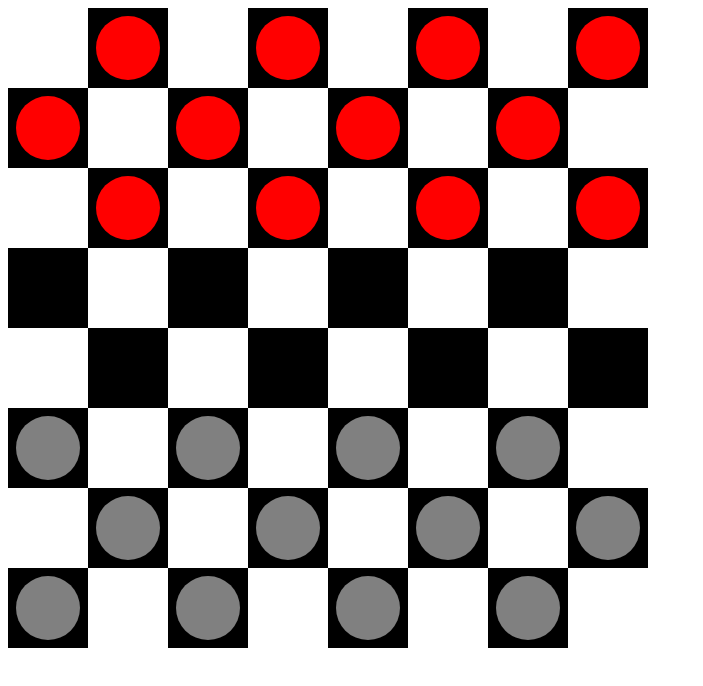
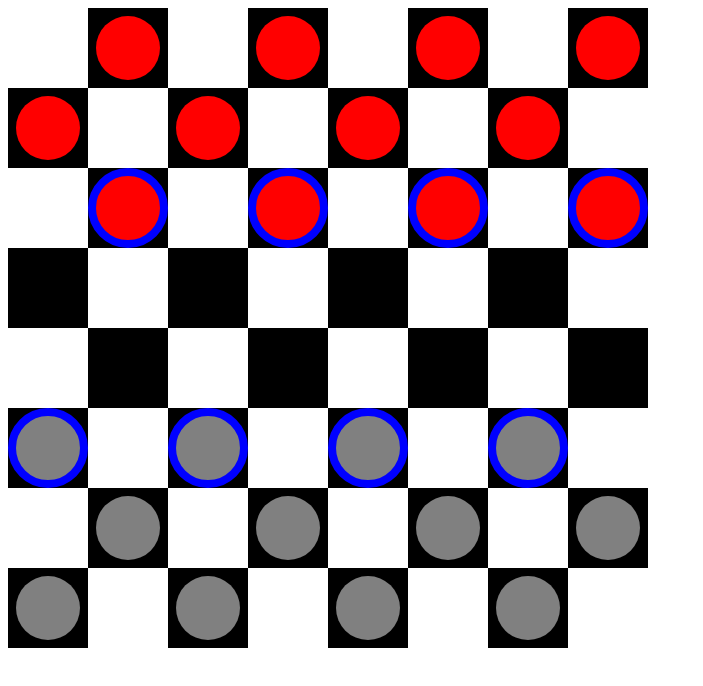
Before and after one commit to davidKirshbom/draughts, a plain HTML site: page draughts.html in a window 1280 px wide. Shown: the whole page, without its empty margins (0-703 px from the left). Drawn offline with Linux system fonts and the light colour scheme.

Commit message:
legalmove func added

```diff
--- a/createBoard.js
+++ b/createBoard.js
@@ -1,4 +1,5 @@
 let board = document.getElementsByClassName("board")[0]
+let piecesCount = 0;
 for(let row=1;row<=8;row++)
 {
  for(let column=1;column<=8;column++)
@@ -10,6 +11,9 @@ for(let row=1;row<=8;row++)
              piece.color = "red"
          if (row >= 6)
              piece.color = "grey"
+         piece.setAttribute("id", `${piecesCount}`)
+         piece.setAttribute("draggable","true")
+         piecesCount++;
      }
      if(row%2==0){
      if(column%2==0)
@@ -25,13 +29,16 @@ for(let row=1;row<=8;row++)
        square.color="white"
      }
      square.setAttribute("class", "square " + square.color);
-     if(piece.color)
-     piece.setAttribute("class","piece "+piece.color)
-     piece.style.gridRow = `${row}/${row + 1}`
-     piece.style.gridColumn=`${column}/${column}`
+     if (piece.color) {
+         piece.setAttribute("class", "piece " + piece.color)
+
+         piece.style.gridRow = `${row}/${row + 1}`
+         piece.style.gridColumn = `${column}/${column}`
+         board.appendChild(piece)
+     }
      square.style.gridRow=`${row}/${row+1}`
      square.style.gridColumn=`${column}/${column}`
      board.appendChild(square);
-     board.appendChild(piece)
+
  }
 }
--- a/draughts.css
+++ b/draughts.css
@@ -1,8 +1,8 @@
 .board{
 display: grid;
 grid-auto-rows: 5rem;
+grid-auto-columns: 5rem;
 
-grid-auto-columns: 5rem;
 align-items: center;
 justify-items: center;
 }
@@ -18,14 +18,18 @@ justify-items: center;
 {
     background: red;
 }
-.grey
+.gray
 {
-    background: grey;
+    background: gray;
 }
 .square
 {
     height: 5rem;
     width: 5rem;
+    display: flex;
+    flex-wrap: wrap;
+    align-content: center;
+    justify-content: center;
 }
 .piece
 {
@@ -34,4 +38,10 @@ justify-items: center;
 
     border-radius: 50%;
     display: inline-block;
+    position: relative;
+
 }
+.startEnable
+{
+    border: .5rem solid blue;
+}
--- a/draughts.html
+++ b/draughts.html
@@ -9,7 +9,8 @@
 
 <body>
    <div class="board">
-      <script src="./createBoard.js"></script>
+      <!-- <script src="./createBoard.js"></script> -->
+      <script src="draughts.js"></script>
       </script>
    </div>
 </body>
--- a/draughts.js
+++ b/draughts.js
@@ -0,0 +1,133 @@
+class Square {
+    constructor(piece) {
+        this.pieceOn = piece;
+    }
+
+    isEnableEndMovment = function (originPosition, board) {
+
+    };
+    getClassNameByState = function (board, state) {
+        let className = "square ";
+
+        return className
+    }
+}
+class Piece {
+    constructor(row, column, color) {
+        this.position = { row, column }
+        this.color = color;
+        this.getMovmentFactor = () => this.color == "gray" ? -1 : 1;
+    }
+    getClassName(board,legalMoveFunc) {
+        return `piece ${this.color} ${this.isEnableStartMovment(legalMoveFunc,board) ? "startEnable" : ""}`;
+    }
+    isEnableStartMovment(legalMoveFunc, board) {
+        let targetRow = this.position.row + 1 * this.getMovmentFactor()
+        let targetColRight = this.position.column + 1 >= board[targetRow].length ? null : this.position.column + 1;
+        let targetColLeft = this.position.column - 1 < 0 ? null : this.position.column - 1;
+        if (legalMoveFunc(board, { row: this.position.row, column: this.position.column }, { row: targetRow, column: targetColRight })
+        ||legalMoveFunc(board, { row: this.position.row, column: this.position.column }, { row: targetRow, column: targetColLeft }))
+            return true;
+        else
+            return false;
+    }
+
+
+}
+
+        //function legalMove(originPosition,target)
+        function generateStartBoard() {
+            let board = [];
+            for (let row = 0; row < 8; row++) {
+                let rowArray = [];
+                let column;
+                for (column = 0; column < 8; column++) {
+
+                    let pieceToAdd;
+                    if ((row + column) % 2 != 0) {
+                        if (row < 3)
+                            pieceToAdd = new Piece(row,column,"red")
+                        if (row >= 5)
+                            pieceToAdd = new Piece(row,column,"gray")
+                    }
+
+                    rowArray.push(new Square(pieceToAdd))
+                }
+                board.push(rowArray);
+            }
+            return board;
+        }
+        let board = generateStartBoard();
+        board.getConsolePrint = function () {
+            let resultBoard = [];
+            for (let row = 0; row < this.length; row++) {
+                let resultRow = [];
+                for (let col = 0; col < this[row].length; col++) {
+                    if (this[row][col].pieceOn)
+                        resultRow.push(this[row][col].pieceOn.color)
+                    else
+                        resultRow.push("EE")
+                }
+                resultBoard.push(resultRow);
+
+            }
+        }
+        updateBoardUi(board);
+        board.getConsolePrint();
+function updateBoardUi(board) {
+    let boardUi = document.getElementsByClassName("board")[0]
+    for (let row = 0; row < board.length; row++) {
+        for (let column = 0; column < board[row].length; column++) {
+            let squareUi = document.createElement("div");
+            let pieceUi;
+
+            if (board[row][column].pieceOn) {
+
+                pieceUi = document.createElement("span");
+                pieceUi.setAttribute("class", board[row][column].pieceOn.getClassName(board,legalMove))
+            }
+            if (row % 2 == 0) {
+                if (column % 2 == 0)
+                    squareUi.color = "white"
+                else
+                    squareUi.color = "black"
+            }
+            else {
+                if (column % 2 == 0)
+                    squareUi.color = "black"
+                else
+                    squareUi.color = "white"
+            }
+            squareUi.setAttribute("class", board[row][column].getClassNameByState(board, "startMovment") + " " + squareUi.color);
+
+            if (pieceUi) {
+                squareUi.appendChild(pieceUi)
+            }
+            squareUi.style.gridRow = `${row + 1}/${row + 2}`
+            squareUi.style.gridColumn = `${column + 1}/${column + 2}`
+            boardUi.appendChild(squareUi);
+        }
+    }
+}
+function legalMove(board, originLocation, targetLocation)
+{
+    let pieceMoving = board[originLocation.row][originLocation.column].pieceOn;
+    if (!pieceMoving)
+        return false;
+    if (Math.abs(originLocation.row - targetLocation.row) == 1
+        && Math.abs(originLocation.column - targetLocation.column) == 1
+        && !board[targetLocation.row][targetLocation.column].pieceOn)//regular move
+        return true;
+
+    if(Math.abs(originLocation.row - targetLocation.row) == 2)//eat move
+    {
+        let rightLeftFactor = originLocation.column - targetLocation.column
+        if (rightLeftFactor != -1 && rightLeftFactor != 1)
+            return false;
+        let eatSquare=board[originLocation.row+pieceMoving.getMovmentFactor()][originLocation.column+rightLeftFactor]
+        if (eatSquare.pieceOn && eatSquare.pieceOn.color != pieceMoving.color)
+            return true;
+        else
+            return false;
+        }
+}
```
